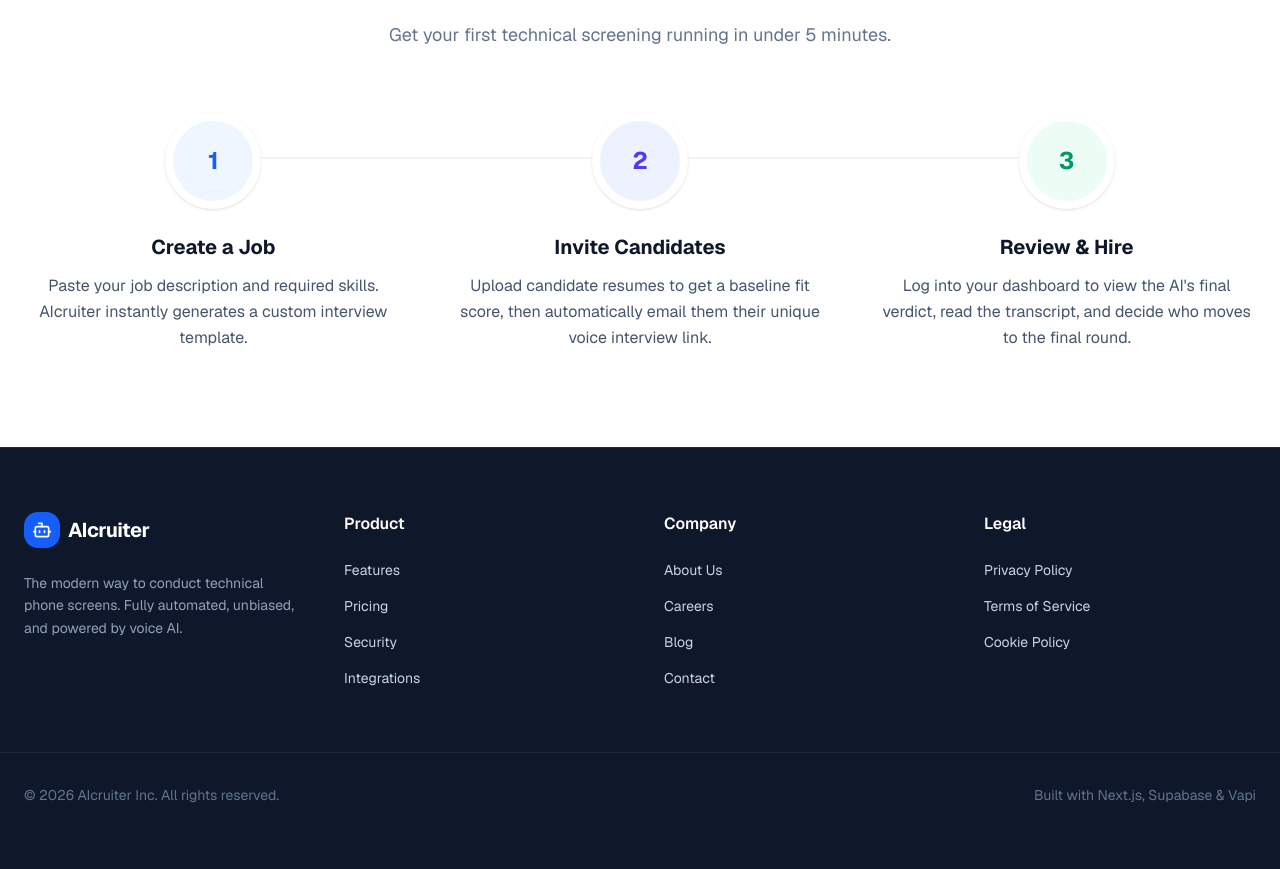
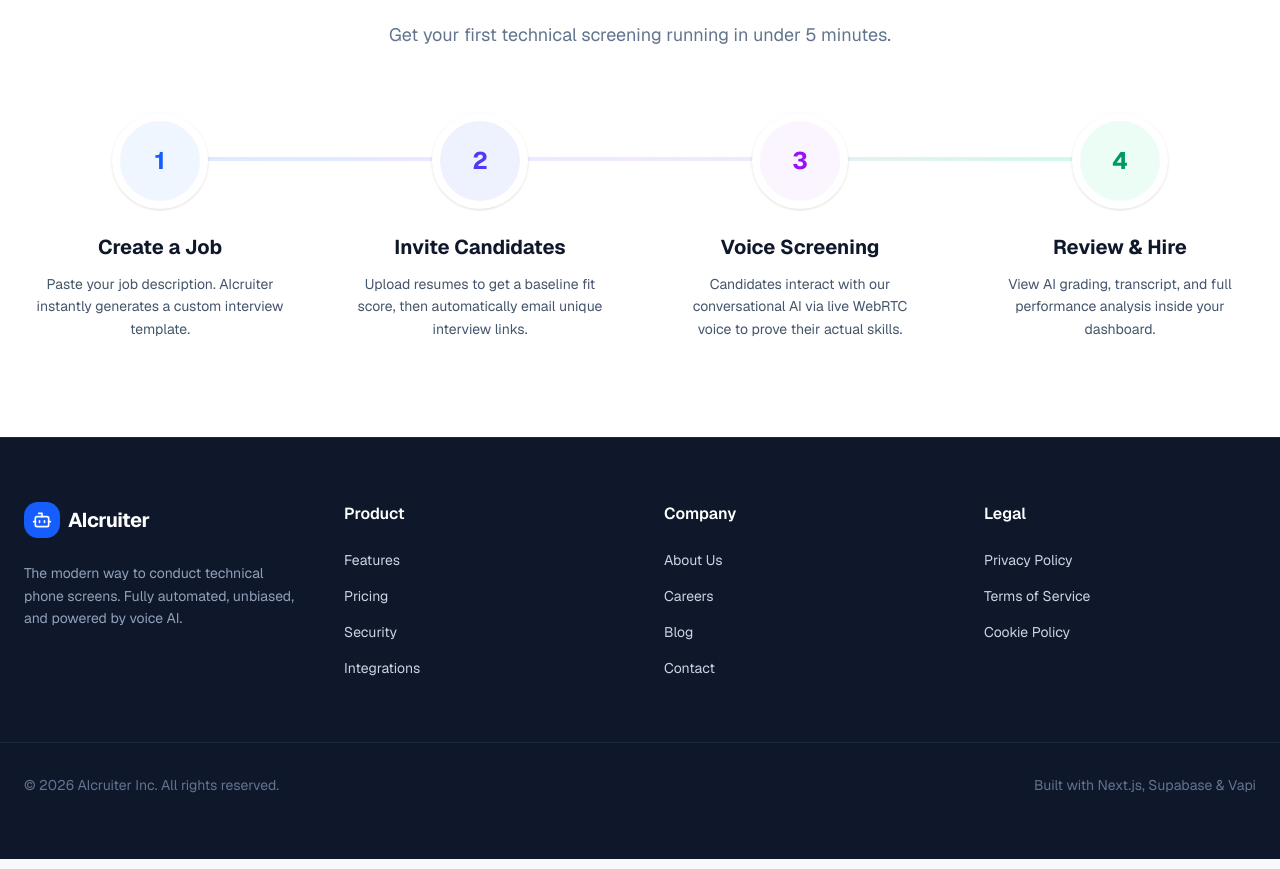
Before and after one commit to Pavan5339/ai-interview-app, a Next.js app: page / in a window 1280 px wide. Shown: the part 1590-2459 px from the top of the page. Built offline with nearby package versions, Linux system fonts and the light colour scheme.

Commit message:
style: upgrade 'How it works' to a premium 4-step process with hover animations

```diff
--- a/app/page.tsx
+++ b/app/page.tsx
@@ -111,37 +111,47 @@ export default function LandingPage() {
               <p className="text-lg text-slate-500 max-w-2xl mx-auto">Get your first technical screening running in under 5 minutes.</p>
             </div>
 
-            <div className="grid md:grid-cols-3 gap-12 relative">
+            <div className="grid md:grid-cols-4 gap-8 lg:gap-12 relative">
               {/* Connecting Line (Desktop) */}
-              <div className="hidden md:block absolute top-[44px] left-[15%] right-[15%] h-0.5 bg-slate-100 z-0" />
+              <div className="hidden md:block absolute top-[44px] left-[12%] right-[12%] h-1 bg-gradient-to-r from-blue-100 via-purple-100 to-emerald-100 z-0 rounded-full" />
 
-              <div className="relative z-10 flex flex-col items-center text-center">
-                <div className="w-24 h-24 rounded-full bg-blue-50 border-8 border-white flex items-center justify-center text-blue-600 font-bold text-2xl shadow-sm mb-6">
+              <div className="relative z-10 flex flex-col items-center text-center group">
+                <div className="w-24 h-24 rounded-full bg-blue-50 border-8 border-white flex items-center justify-center text-blue-600 font-bold text-2xl shadow-sm mb-6 group-hover:scale-110 group-hover:shadow-blue-200 group-hover:shadow-lg transition-all duration-300">
                   1
                 </div>
                 <h3 className="text-xl font-bold text-slate-900 mb-3">Create a Job</h3>
-                <p className="text-slate-600 leading-relaxed">
-                  Paste your job description and required skills. AIcruiter instantly generates a custom interview template.
+                <p className="text-sm text-slate-600 leading-relaxed max-w-[250px]">
+                  Paste your job description. AIcruiter instantly generates a custom interview template.
                 </p>
               </div>
 
-              <div className="relative z-10 flex flex-col items-center text-center">
-                <div className="w-24 h-24 rounded-full bg-indigo-50 border-8 border-white flex items-center justify-center text-indigo-600 font-bold text-2xl shadow-sm mb-6">
+              <div className="relative z-10 flex flex-col items-center text-center group">
+                <div className="w-24 h-24 rounded-full bg-indigo-50 border-8 border-white flex items-center justify-center text-indigo-600 font-bold text-2xl shadow-sm mb-6 group-hover:scale-110 group-hover:shadow-indigo-200 group-hover:shadow-lg transition-all duration-300">
                   2
                 </div>
                 <h3 className="text-xl font-bold text-slate-900 mb-3">Invite Candidates</h3>
-                <p className="text-slate-600 leading-relaxed">
-                  Upload candidate resumes to get a baseline fit score, then automatically email them their unique voice interview link.
+                <p className="text-sm text-slate-600 leading-relaxed max-w-[250px]">
+                  Upload resumes to get a baseline fit score, then automatically email unique interview links.
                 </p>
               </div>
 
-              <div className="relative z-10 flex flex-col items-center text-center">
-                <div className="w-24 h-24 rounded-full bg-emerald-50 border-8 border-white flex items-center justify-center text-emerald-600 font-bold text-2xl shadow-sm mb-6">
+              <div className="relative z-10 flex flex-col items-center text-center group">
+                <div className="w-24 h-24 rounded-full bg-purple-50 border-8 border-white flex items-center justify-center text-purple-600 font-bold text-2xl shadow-sm mb-6 group-hover:scale-110 group-hover:shadow-purple-200 group-hover:shadow-lg transition-all duration-300">
                   3
                 </div>
+                <h3 className="text-xl font-bold text-slate-900 mb-3">Voice Screening</h3>
+                <p className="text-sm text-slate-600 leading-relaxed max-w-[250px]">
+                  Candidates interact with our conversational AI via live WebRTC voice to prove their actual skills.
+                </p>
+              </div>
+
+              <div className="relative z-10 flex flex-col items-center text-center group">
+                <div className="w-24 h-24 rounded-full bg-emerald-50 border-8 border-white flex items-center justify-center text-emerald-600 font-bold text-2xl shadow-sm mb-6 group-hover:scale-110 group-hover:shadow-emerald-200 group-hover:shadow-lg transition-all duration-300">
+                  4
+                </div>
                 <h3 className="text-xl font-bold text-slate-900 mb-3">Review & Hire</h3>
-                <p className="text-slate-600 leading-relaxed">
-                  Log into your dashboard to view the AI's final verdict, read the transcript, and decide who moves to the final round.
+                <p className="text-sm text-slate-600 leading-relaxed max-w-[250px]">
+                  View AI grading, transcript, and full performance analysis inside your dashboard.
                 </p>
               </div>
             </div>
```
